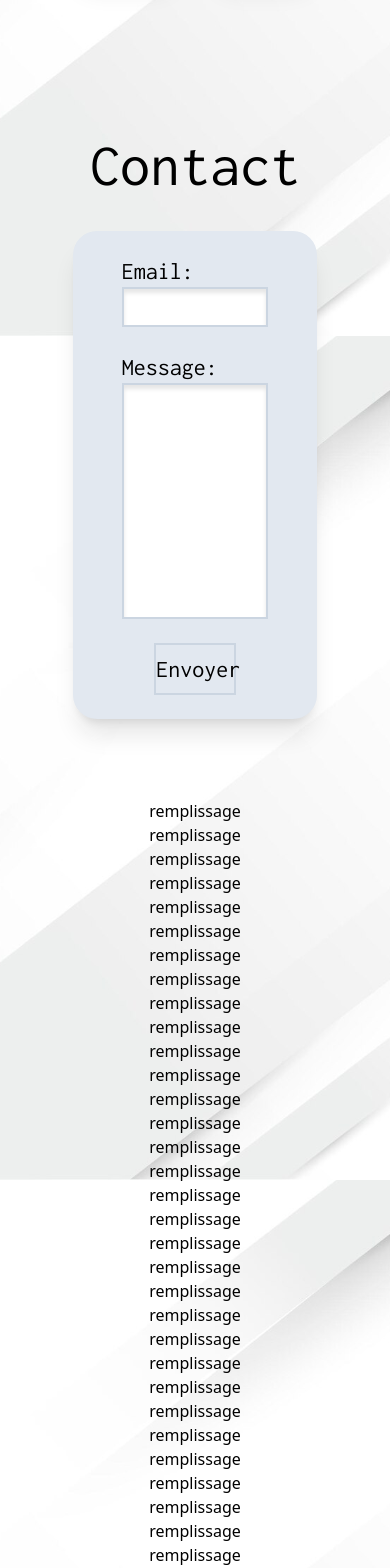
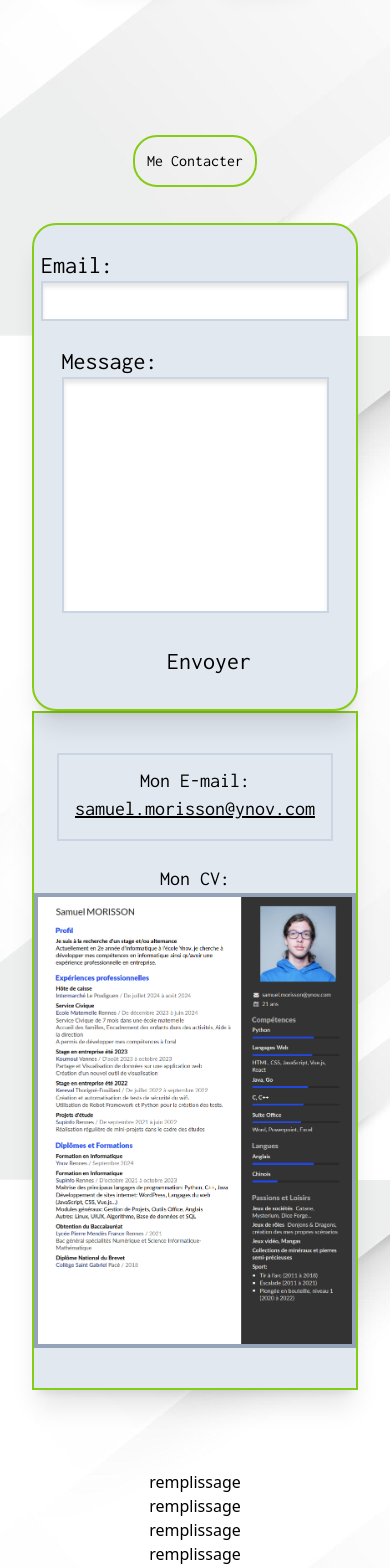
Before and after one commit to SamuelMorisson/portfolio-b2, a React (Vite) app: page / in a window 390 px wide. Shown: the part 3040-4608 px from the top of the page. Built offline with nearby package versions, Linux system fonts and the light colour scheme.

Commit message:
partie Contact responsive

```diff
--- a/src/components/Contact.jsx
+++ b/src/components/Contact.jsx
@@ -2,24 +2,37 @@ function Contact () {
     return (
         <>
         <div id="contact" className="flex flex-col items-center my-20 pt-20">
-            <div className="flex flex-col items-center w-3/4">
+            <div className="flex flex-col items-center md:w-4/5 sm:w-4/5">
 
                 <div className="text-center mb-9">
-                    <h1 className="font-inconsolata text-6xl">Contact</h1>
+                    <h1 className="font-inconsolata sm:text-6xl minSize:text-5xl p-3 border-2 border-lime-500 rounded-3xl">Me Contacter</h1>
                 </div>
 
-                <div className="flex flex-col items-center w-full bg-slate-200 rounded-3xl shadow-xl py-3">
-                    <div className="flex flex-col w-3/5 my-3">
+                <form className="z-10 flex flex-col items-center w-full bg-slate-200 rounded-3xl border-2 border-lime-500 shadow-xl py-3">
+                    <div className="flex flex-col md:w-3/5 minSize:w-4/5 my-3">
                         <label className="font-inconsolata text-2xl text-left">Email:</label>
-                        <input type="email" className="bg-slate-0 shadow-inner-custom border-2 border-slate-300 hover:border-lime-500 focus:outline-none focus:ring-1 focus:border-lime-500 text-xl p-1"></input>
+                        <input type="email" className="p-1 bg-slate-0 shadow-inner-custom border-2 border-slate-300 hover:border-lime-500 focus:outline-none focus:ring-1 focus:border-lime-500 text-xl"></input>
 
                     </div>
-                    <div className="flex flex-col w-3/5 my-3">
+                    <div className="flex flex-col md:w-3/5 minSize:w-4/5 my-3">
                         <label className="font-inconsolata text-2xl text-left">Message:</label>
-                        <textarea rows="8" className="resize-none bg-slate-0 shadow-inner-custom border-2 border-slate-300 hover:border-lime-500 focus:outline-none focus:ring-2 focus:border-lime-500 text-xl p-1"></textarea>
+                        <textarea rows="8" className="resize-none p-1 bg-slate-0 shadow-inner-custom border-2 border-slate-300 hover:border-lime-500 focus:outline-none focus:ring-2 focus:border-lime-500 text-xl"></textarea>
                     </div>
-                    <div className="flex flex-col items-center w-1/2 my-3">
-                        <button className="w-2/3 font-inconsolata text-2xl border-2 border-slate-300 hover:border-lime-500 hover:shadow-md py-2">Envoyer</button>
+                    <div className="flex flex-col items-center md:w-1/2 sm:w-2/3 minSize:w-3/4 my-3">
+                        <button className="w-2/3 py-2 font-inconsolata text-2xl border-3 border-slate-300 shad_ow-md hover:border-lime-500 hover:shadow-md">Envoyer</button>
+                    </div>
+                </form>
+
+                <div className="z-0 md:mt-0 minSize:mt-4 lg:w-1/2 md:w-3/4 py-10 bg-slate-200 md:rounded-none md:rounded-b-3xl minSize:rounded-3xl border-2 md:border-t-0 border-lime-500 shadow-xl flex flex-col items-center">
+                    <div className="p-4 pt-3 border-2 border-slate-300 mb-6">
+                        <p className="font-inconsolata text-xl">Mon E-mail:</p>
+                        <p className="font-inconsolata text-xl underline">samuel.morisson@ynov.com</p>
+                    </div>
+                    <div className="lg:w-1/2 minSize:w-2/3">
+                        <p className="font-inconsolata text-xl"> Mon CV:</p>
+                        <a href="./public/CV Samuel Morisson.pdf" target="_blank" rel="noopener noreferrer">
+                            <img src="./public/screenshot_cv.png" className="items-center border-4 border-slate-400 hover:border-lime-500 hover:shadow-2xl overflow-hidden" />
+                        </a>
                     </div>
                 </div>
 
```
